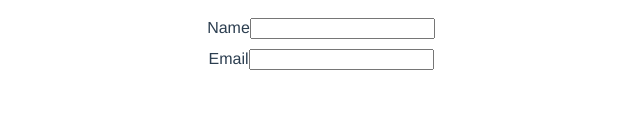
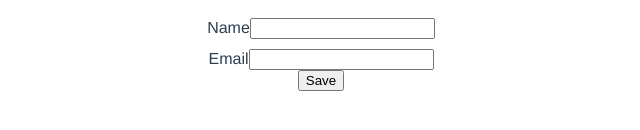
Before and after one commit to bijon059/vue-test, a Vue app: page /#/ in a window 1280 px wide. Shown: the part 352-482 px from the top of the page, without its empty margins (319-959 px from the left). Built offline with nearby package versions, Linux system fonts and the light colour scheme.

Commit message:
added submit button

```diff
--- a/src/views/HomeView.vue
+++ b/src/views/HomeView.vue
@@ -11,6 +11,7 @@
         <label for="email">Email</label>
         <input id="email" type="email" v-model="email">
       </div>
+      <button type="submit">Save</button>
     </form>
   </div>
 </template>
```
